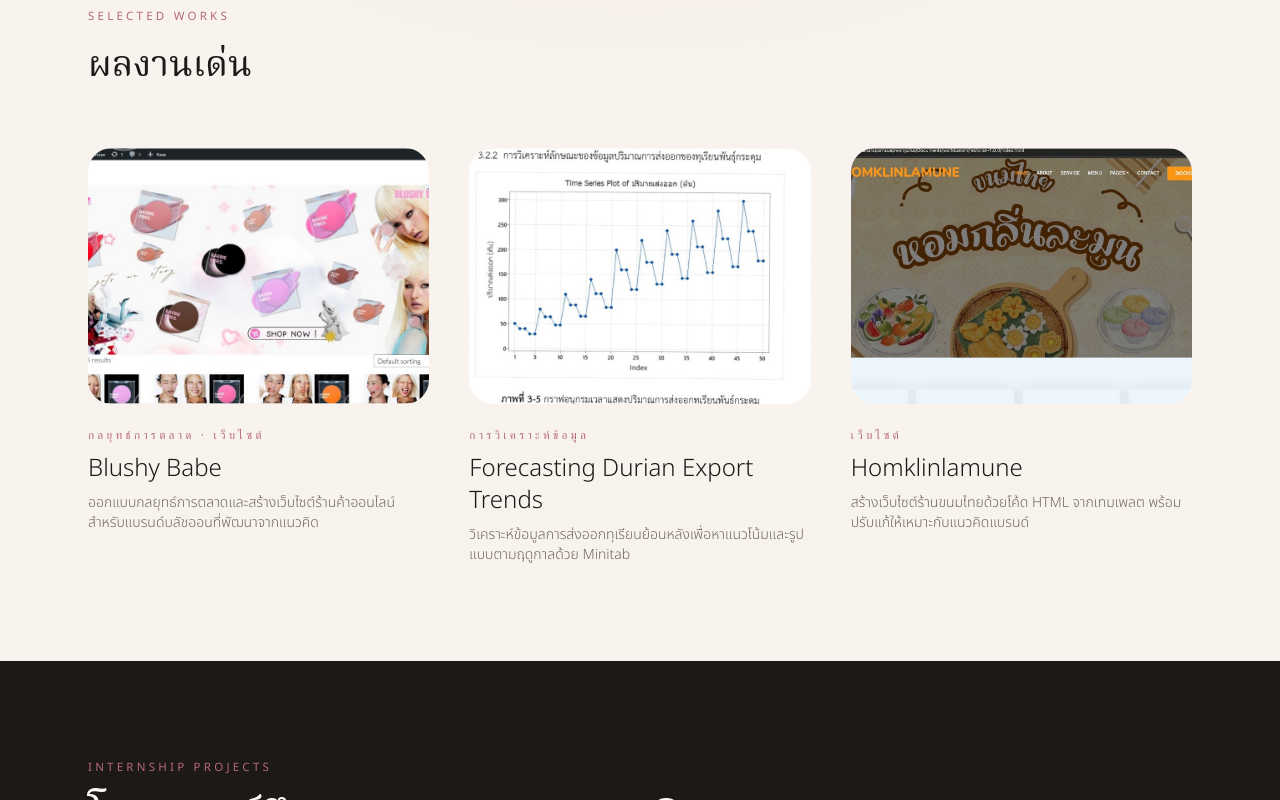
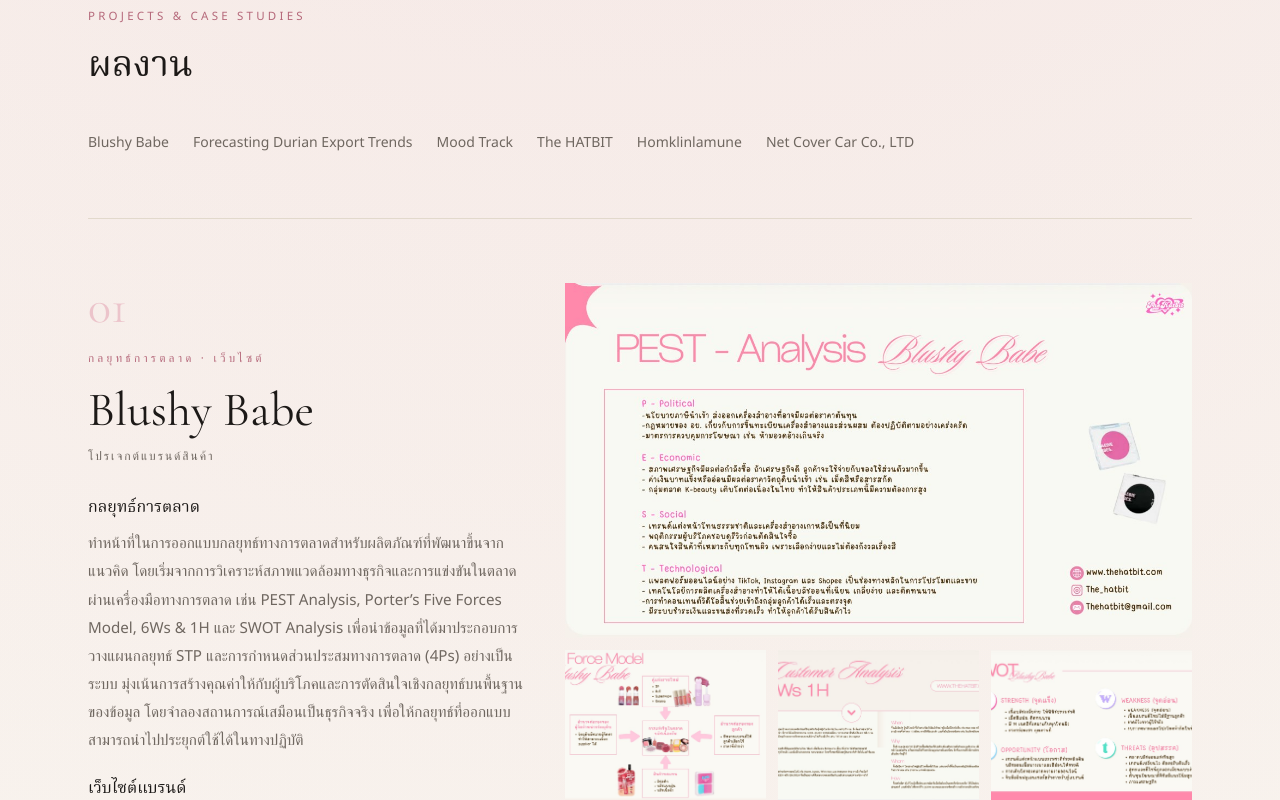
Before and after one commit to Amaraporn48/portfolio, a React (Vite) app: page / in a window 1280 px wide. Shown: the part 920-1720 px from the top of the page. Built offline with nearby package versions, Linux system fonts and the light colour scheme.

Commit message:
Display full project details with lightbox on home page

```diff
--- a/src/components/Footer.jsx
+++ b/src/components/Footer.jsx
@@ -5,7 +5,26 @@ import { navItems } from './Header.jsx'
 export default function Footer() {
   const location = useLocation()
 
-  const handleNavClick = (to) => {
+  const handleNavClick = (event, to) => {
+    if (location.pathname === '/') {
+      if (to === '/projects') {
+        event.preventDefault()
+        const el = document.getElementById('projects')
+        if (el) {
+          el.scrollIntoView({ behavior: 'smooth', block: 'start' })
+          window.history.replaceState(null, '', '#projects')
+          return
+        }
+      } else if (to === '/contact') {
+        event.preventDefault()
+        const el = document.getElementById('contact')
+        if (el) {
+          el.scrollIntoView({ behavior: 'smooth', block: 'start' })
+          window.history.replaceState(null, '', '#contact')
+          return
+        }
+      }
+    }
     if (location.pathname === to) {
       window.scrollTo({ top: 0, left: 0, behavior: 'smooth' })
     }
@@ -23,7 +42,7 @@ export default function Footer() {
             <Link
               key={n.to}
               to={n.to}
-              onClick={() => handleNavClick(n.to)}
+              onClick={(e) => handleNavClick(e, n.to)}
               className="transition hover:text-ink"
             >
               {n.label}
--- /dev/null
+++ b/src/components/ProjectBlock.jsx
@@ -0,0 +1,92 @@
+export default function ProjectBlock({ project, no, onOpen }) {
+  const { slug, title, category, year, parts, bullets, tags, images, link } = project
+  const [first, ...rest] = images
+
+  return (
+    <article id={slug} className="scroll-mt-28 py-16 first:pt-0">
+      <div className="grid gap-10 lg:grid-cols-12">
+        <div className="lg:col-span-5">
+          <p className="font-display text-5xl text-blush">{String(no).padStart(2, '0')}</p>
+          <p className="eyebrow mt-4">{category}</p>
+          <h2 className="mt-3 font-display text-4xl leading-tight sm:text-5xl">{title}</h2>
+          <p className="mt-2 text-xs tracking-[0.16em] text-stone">{year}</p>
+
+          <div className="mt-8 space-y-6 text-stone">
+            {parts.map((p) => (
+              <div key={p.heading}>
+                <h3 className="font-serif text-base text-ink">{p.heading}</h3>
+                <p className="mt-2 text-[0.95rem]">{p.text}</p>
+              </div>
+            ))}
+            {bullets && (
+              <ul className="space-y-2 text-[0.95rem]">
+                {bullets.map((b) => (
+                  <li key={b} className="flex gap-3">
+                    <span className="mt-[0.85em] h-px w-4 shrink-0 bg-rose" aria-hidden="true" />
+                    {b}
+                  </li>
+                ))}
+              </ul>
+            )}
+          </div>
+
+          <ul className="mt-8 flex flex-wrap gap-2">
+            {tags.map((t) => (
+              <li key={t} className="border border-line px-3 py-1 text-xs tracking-wide text-stone">
+                {t}
+              </li>
+            ))}
+          </ul>
+
+          {link && (
+            <a
+              href={link}
+              target="_blank"
+              rel="noreferrer"
+              className="mt-8 inline-flex items-center gap-2 border border-ink px-5 py-3 text-xs uppercase tracking-[0.14em] text-ink transition hover:border-rose hover:text-rose"
+            >
+              Visit website <span aria-hidden="true">→</span>
+            </a>
+          )}
+        </div>
+
+        <div className="lg:col-span-7">
+          <button
+            type="button"
+            onClick={() => onOpen(images, 0)}
+            className="group block w-full overflow-hidden bg-cream text-left"
+            aria-label={`ขยายภาพ: ${first.alt}`}
+          >
+            <img
+              src={first.src}
+              alt={first.alt}
+              loading="lazy"
+              className="w-full object-cover transition duration-700 group-hover:scale-[1.02]"
+            />
+          </button>
+          {rest.length > 0 && (
+            <ul className="mt-3 grid grid-cols-2 gap-3 sm:grid-cols-3">
+              {rest.map((img, i) => (
+                <li key={img.src}>
+                  <button
+                    type="button"
+                    onClick={() => onOpen(images, i + 1)}
+                    className="group block aspect-[4/3] w-full overflow-hidden bg-cream"
+                    aria-label={`ขยายภาพ: ${img.alt}`}
+                  >
+                    <img
+                      src={img.src}
+                      alt={img.alt}
+                      loading="lazy"
+                      className="h-full w-full object-cover transition duration-500 group-hover:scale-105"
+                    />
+                  </button>
+                </li>
+              ))}
+            </ul>
+          )}
+        </div>
+      </div>
+    </article>
+  )
+}
--- a/src/pages/Home.jsx
+++ b/src/pages/Home.jsx
@@ -1,12 +1,19 @@
+import { useCallback, useState } from 'react'
 import { Link } from 'react-router-dom'
 import { profile, skills } from '../data/profile.js'
 import { internshipProjects, projects } from '../data/projects.js'
 import SectionTitle from '../components/SectionTitle.jsx'
+import ProjectBlock from '../components/ProjectBlock.jsx'
+import Lightbox from '../components/Lightbox.jsx'
 
-const featured = projects.filter((p) => ['blushy-babe', 'durian-export', 'homklinlamune'].includes(p.slug))
 const showcase = internshipProjects
 
 export default function Home() {
+  const [box, setBox] = useState({ images: [], index: null })
+  const open = useCallback((images, index) => setBox({ images, index }), [])
+  const close = useCallback(() => setBox((b) => ({ ...b, index: null })), [])
+  const change = useCallback((index) => setBox((b) => ({ ...b, index })), [])
+
   return (
     <>
       <section id="home" className="mx-auto grid max-w-6xl items-center gap-12 px-6 pt-16 pb-20 md:grid-cols-12 md:pt-24">
@@ -52,31 +59,28 @@ export default function Home() {
 
       <div className="hairline mx-auto max-w-6xl" />
 
-      <section id="about" className="mx-auto max-w-6xl scroll-mt-28 px-6 py-24">
+      {/* รายการผลงานทั้งหมดแบบละเอียด (รูปหลัก + รูปย่อย + คำอธิบายครบทุกชิ้น) */}
+      <section id="projects" className="mx-auto max-w-6xl scroll-mt-28 px-6 py-24">
         <div className="flex flex-wrap items-end justify-between gap-6">
-          <SectionTitle eyebrow="Selected Works" title="ผลงานเด่น" />
+          <SectionTitle eyebrow="Projects & Case Studies" title="ผลงาน" />
         </div>
 
-        <div className="mt-14 grid gap-10 md:grid-cols-3">
-          {featured.map((p) => (
-            <Link key={p.slug} to={`/projects#${p.slug}`} className="group block">
-              <div className="aspect-[4/3] overflow-hidden rounded-[1.5rem] bg-cream">
-                <img
-                  src={p.cover.src}
-                  alt={p.cover.alt}
-                  loading="lazy"
-                  className="h-full w-full object-cover transition duration-700 group-hover:scale-105"
-                />
-              </div>
-              <p className="eyebrow mt-5">{p.category}</p>
-              <h3 className="mt-2 font-thai font-display text-2xl">{p.title}</h3>
-              <p className="mt-2 font-thai text-sm text-stone">{p.summary}</p>
-            </Link>
+        <nav aria-label="ทางลัดไปยังผลงาน" className="mt-10 flex flex-wrap gap-x-6 gap-y-2 text-sm text-stone">
+          {projects.map((p) => (
+            <a key={p.slug} href={`#${p.slug}`} className="link-underline pb-0.5 hover:text-ink">
+              {p.title}
+            </a>
+          ))}
+        </nav>
+
+        <div className="mt-16 divide-y divide-line border-t border-line pt-16">
+          {projects.map((p, i) => (
+            <ProjectBlock key={p.slug} project={p} no={i + 1} onOpen={open} />
           ))}
         </div>
       </section>
 
-      <section id="projects" className="bg-ink py-24 text-ivory scroll-mt-28">
+      <section id="internships" className="bg-ink py-24 text-ivory scroll-mt-28">
         <div className="mx-auto max-w-6xl px-6">
           <div className="flex flex-wrap items-end justify-between gap-6">
             <div className="font-thai">
@@ -151,6 +155,8 @@ export default function Home() {
           </div>
         </div>
       </section>
+
+      <Lightbox images={box.images} index={box.index} onClose={close} onChange={change} />
     </>
   )
 }
--- a/src/pages/Projects.jsx
+++ b/src/pages/Projects.jsx
@@ -1,99 +1,7 @@
 import { useCallback, useState } from 'react'
 import { internshipProjects, projects } from '../data/projects.js'
 import Lightbox from '../components/Lightbox.jsx'
-
-function ProjectBlock({ project, no, onOpen }) {
-  const { slug, title, category, year, parts, bullets, tags, images, link } = project
-  const [first, ...rest] = images
-
-  return (
-    <article id={slug} className="scroll-mt-28 py-16 first:pt-0">
-      <div className="grid gap-10 lg:grid-cols-12">
-        <div className="lg:col-span-5">
-          <p className="font-display text-5xl text-blush">{String(no).padStart(2, '0')}</p>
-          <p className="eyebrow mt-4">{category}</p>
-          <h2 className="mt-3 font-display text-4xl leading-tight sm:text-5xl">{title}</h2>
-          <p className="mt-2 text-xs tracking-[0.16em] text-stone">{year}</p>
-
-          <div className="mt-8 space-y-6 text-stone">
-            {parts.map((p) => (
-              <div key={p.heading}>
-                <h3 className="font-serif text-base text-ink">{p.heading}</h3>
-                <p className="mt-2 text-[0.95rem]">{p.text}</p>
-              </div>
-            ))}
-            {bullets && (
-              <ul className="space-y-2 text-[0.95rem]">
-                {bullets.map((b) => (
-                  <li key={b} className="flex gap-3">
-                    <span className="mt-[0.85em] h-px w-4 shrink-0 bg-rose" aria-hidden="true" />
-                    {b}
-                  </li>
-                ))}
-              </ul>
-            )}
-          </div>
-
-          <ul className="mt-8 flex flex-wrap gap-2">
-            {tags.map((t) => (
-              <li key={t} className="border border-line px-3 py-1 text-xs tracking-wide text-stone">
-                {t}
-              </li>
-            ))}
-          </ul>
-
-          {link && (
-            <a
-              href={link}
-              target="_blank"
-              rel="noreferrer"
-              className="mt-8 inline-flex items-center gap-2 border border-ink px-5 py-3 text-xs uppercase tracking-[0.14em] text-ink transition hover:border-rose hover:text-rose"
-            >
-              Visit website <span aria-hidden="true">→</span>
-            </a>
-          )}
-        </div>
-
-        <div className="lg:col-span-7">
-          <button
-            type="button"
-            onClick={() => onOpen(images, 0)}
-            className="group block w-full overflow-hidden bg-cream text-left"
-            aria-label={`ขยายภาพ: ${first.alt}`}
-          >
-            <img
-              src={first.src}
-              alt={first.alt}
-              loading="lazy"
-              className="w-full object-cover transition duration-700 group-hover:scale-[1.02]"
-            />
-          </button>
-          {rest.length > 0 && (
-            <ul className="mt-3 grid grid-cols-2 gap-3 sm:grid-cols-3">
-              {rest.map((img, i) => (
-                <li key={img.src}>
-                  <button
-                    type="button"
-                    onClick={() => onOpen(images, i + 1)}
-                    className="group block aspect-[4/3] w-full overflow-hidden bg-cream"
-                    aria-label={`ขยายภาพ: ${img.alt}`}
-                  >
-                    <img
-                      src={img.src}
-                      alt={img.alt}
-                      loading="lazy"
-                      className="h-full w-full object-cover transition duration-500 group-hover:scale-105"
-                    />
-                  </button>
-                </li>
-              ))}
-            </ul>
-          )}
-        </div>
-      </div>
-    </article>
-  )
-}
+import ProjectBlock from '../components/ProjectBlock.jsx'
 
 export default function Projects() {
   const [box, setBox] = useState({ images: [], index: null })
```
Also changed, not shown: src/components/Header.jsx (+23 -4 lines).
